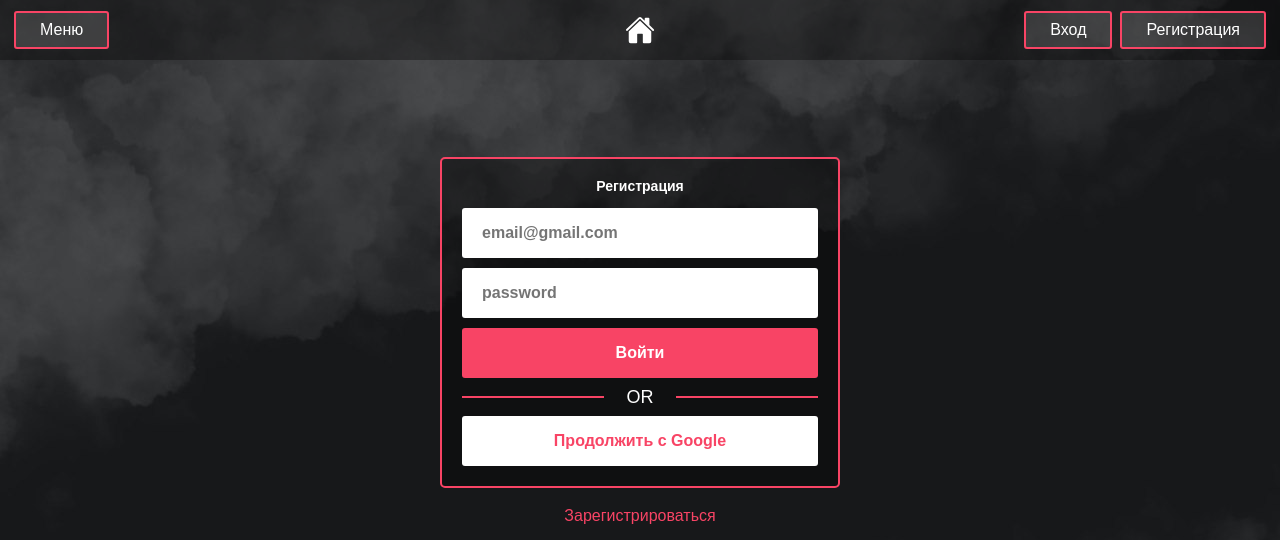
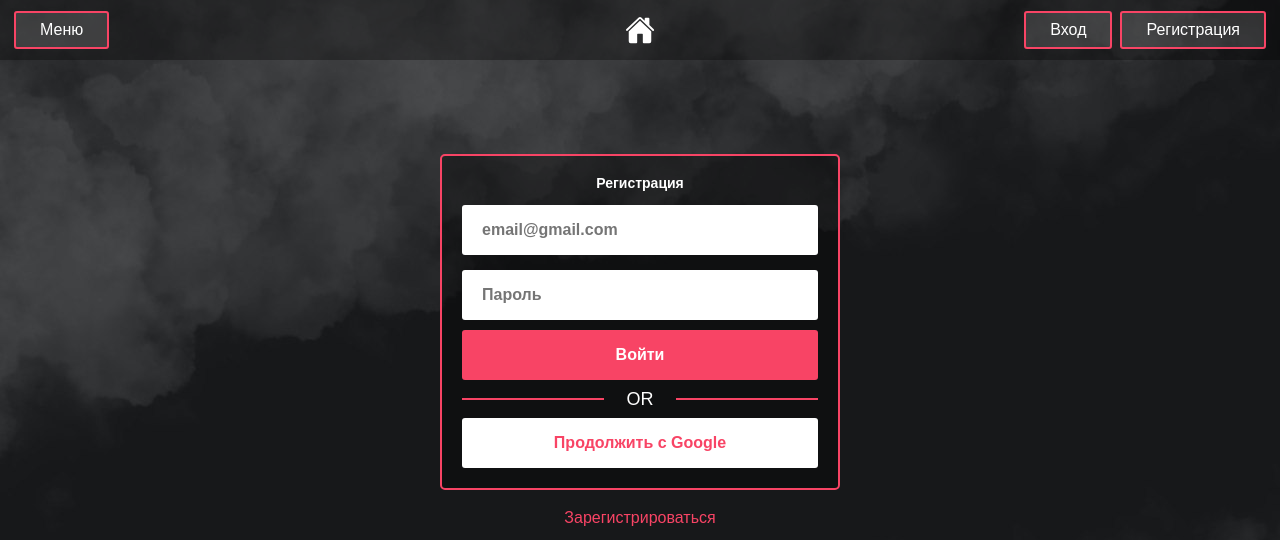
Before and after one commit to Grekalimbus/prepare-to-offer, a Next.js app: page /login in a window 1280 px wide. Shown: the top 540 px of the page. Built offline with nearby package versions, Linux system fonts and the light colour scheme; no server answers.

Commit message:
completed auth

```diff
--- a/src/app/api/getUser/route.ts
+++ b/src/app/api/getUser/route.ts
@@ -4,9 +4,8 @@ import { NextResponse, type NextRequest } from "next/server";
 
 export async function POST(req: NextRequest) {
     await connetctMongoAuthDB();
-    const { email } = await req.json();
-
-    const candidate = await User.findOne({ email });
+    const { email, password } = await req.json();
+    const candidate = await User.findOne({ email, password });
     if (candidate) {
         return NextResponse.json({ email: candidate.email }, { status: 201 });
     }
--- /dev/null
+++ b/src/app/login/components/LowerSectionForm.tsx
@@ -0,0 +1,20 @@
+import { signIn } from "next-auth/react";
+import styles from "../Login.module.css";
+
+const LowerSectionForm = () => {
+    return (
+        <>
+            <button className={styles.buttonSubmit}>Войти</button>
+            <div className={styles.separator}>
+                <span className={styles.separatorElem}></span>
+                <span className={styles.separatorText}>OR</span>
+                <span className={styles.separatorElem}></span>
+            </div>
+            <button className={styles.buttonGoogle} onClick={() => signIn("google", { callbackUrl: "/" })}>
+                Продолжить с Google
+            </button>
+        </>
+    );
+};
+
+export default LowerSectionForm;
--- /dev/null
+++ b/src/app/login/helpers/handleSubmitForm.ts
@@ -0,0 +1,30 @@
+import { signIn } from "next-auth/react";
+import { AppRouterInstance } from "next/dist/shared/lib/app-router-context.shared-runtime";
+import { FormEvent } from "react";
+
+export interface FormDataStatus {
+    email: boolean | null;
+}
+
+interface Props {
+    event: FormEvent<HTMLFormElement>;
+    setIsFormStatus: (prevState: FormDataStatus | ((prevState: FormDataStatus) => FormDataStatus)) => void;
+    router: AppRouterInstance;
+}
+
+export const handleSubmitForm = async ({ event, setIsFormStatus, router }: Props) => {
+    const formData = new FormData(event.currentTarget);
+    const email = formData.get("email") as string;
+    const password = formData.get("password") as string;
+
+    const res = await signIn("credentials", {
+        email,
+        password,
+        redirect: false,
+    });
+    if (res && !res.error) {
+        router.push("/");
+    } else {
+        setIsFormStatus({ email: false });
+    }
+};
--- a/src/app/login/page.tsx
+++ b/src/app/login/page.tsx
@@ -1,24 +1,38 @@
 "use client";
-import { signIn } from "next-auth/react";
 import Link from "next/link";
+import { useRouter } from "next/navigation";
+import { FormEvent, useState } from "react";
+import InputAndLabel from "../ui/InputAndLabel/InputAndLabel";
 import styles from "./Login.module.css";
+import LowerSectionForm from "./components/LowerSectionForm";
+import { handleSubmitForm } from "./helpers/handleSubmitForm";
+export interface FormDataStatus {
+    email: boolean | null;
+}
+
 const Login = () => {
+    const [isFormStatus, setIsFormStatus] = useState<FormDataStatus>({
+        email: null,
+    });
+    const router = useRouter();
+    const onSubmitHandler = async (event: FormEvent<HTMLFormElement>) => {
+        event.preventDefault();
+        await handleSubmitForm({ event, setIsFormStatus, router });
+    };
     return (
         <section className={styles.wrapperForm}>
-            <form className={styles.formSignIn}>
+            <form onSubmit={onSubmitHandler} className={styles.formSignIn}>
                 <p className={styles.title}>Регистрация</p>
-                <input placeholder="email@gmail.com" className={styles.input} name="email" type="text" required />
-                <input placeholder="password" className={styles.input} name="password" type="password" required />
+                <InputAndLabel
+                    type={isFormStatus.email}
+                    name="email"
+                    inputType="text"
+                    placeholder="email@gmail.com"
+                    error={`Неверный логин или пароль`}
+                />
+                <InputAndLabel name="password" inputType="password" placeholder="Пароль" />
 
-                <button className={styles.buttonSubmit}>Войти</button>
-                <div className={styles.separator}>
-                    <span className={styles.separatorElem}></span>
-                    <span className={styles.separatorText}>OR</span>
-                    <span className={styles.separatorElem}></span>
-                </div>
-                <button className={styles.buttonGoogle} onClick={() => signIn("google", { callbackUrl: "/" })}>
-                    Продолжить с Google
-                </button>
+                <LowerSectionForm />
             </form>
             <Link href={"/signIn"} className={styles.login}>
                 Зарегистрироваться
--- a/src/app/signIn/SignIn.module.css
+++ b/src/app/signIn/SignIn.module.css
@@ -23,11 +23,6 @@
     font-weight: 600;
     margin-bottom: 15px;
 }
-.error {
-    color: var(--flamingo);
-    font-size: 12px;
-    margin-bottom: 5px;
-}
 .titleWarning {
     font-size: 14px;
     color: #ffffff91;
@@ -37,15 +32,6 @@
     color: var(--flamingo);
     margin-left: 5px;
     cursor: pointer;
-}
-.input {
-    width: 100%;
-    border-radius: 3px;
-    margin-bottom: 10px;
-    height: 50px;
-    padding-left: 20px;
-    font-weight: 600;
-    font-size: 16px;
 }
 .buttonSubmit {
     width: 100%;
--- a/src/app/signIn/page.tsx
+++ b/src/app/signIn/page.tsx
@@ -3,8 +3,8 @@ import { useSession } from "next-auth/react";
 import Link from "next/link";
 import { useRouter } from "next/navigation";
 import { FormEvent, useEffect, useState } from "react";
+import InputAndLabel from "../ui/InputAndLabel/InputAndLabel";
 import styles from "./SignIn.module.css";
-import InputAndLabel from "./components/InputAndLabel";
 import LowerSectionForm from "./components/LowerSectionForm";
 import { handleSubmit } from "./helpers/handleSubmitForm";
 import { FormDataStatus } from "./types/types";
--- /dev/null
+++ b/src/app/ui/InputAndLabel/InputAndLabel.module.css
@@ -0,0 +1,14 @@
+.error {
+    color: var(--flamingo);
+    font-size: 12px;
+    margin-bottom: 5px;
+}
+.input {
+    width: 100%;
+    border-radius: 3px;
+    margin-bottom: 10px;
+    height: 50px;
+    padding-left: 20px;
+    font-weight: 600;
+    font-size: 16px;
+}
--- a/src/app/signIn/components/InputAndLabel.tsx
+++ b/src/app/ui/InputAndLabel/InputAndLabel.tsx
@@ -1,5 +1,12 @@
-import styles from "../SignIn.module.css";
-import { PropsInputAndLabel } from "../types/types";
+import styles from "./InputAndLabel.module.css";
+
+export interface PropsInputAndLabel {
+    type?: null | boolean;
+    name: string;
+    inputType: string;
+    placeholder: string;
+    error?: string;
+}
 
 const InputAndLabel = ({ type, name, inputType, placeholder, error }: PropsInputAndLabel) => {
     return (
```
Also changed, not shown: src/app/companiesPage/page.tsx (+9 -5 lines).
